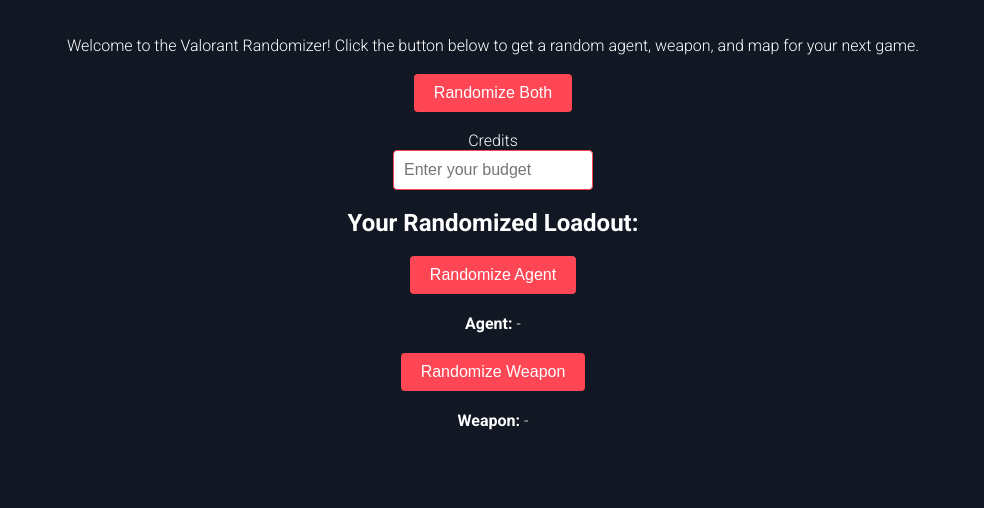
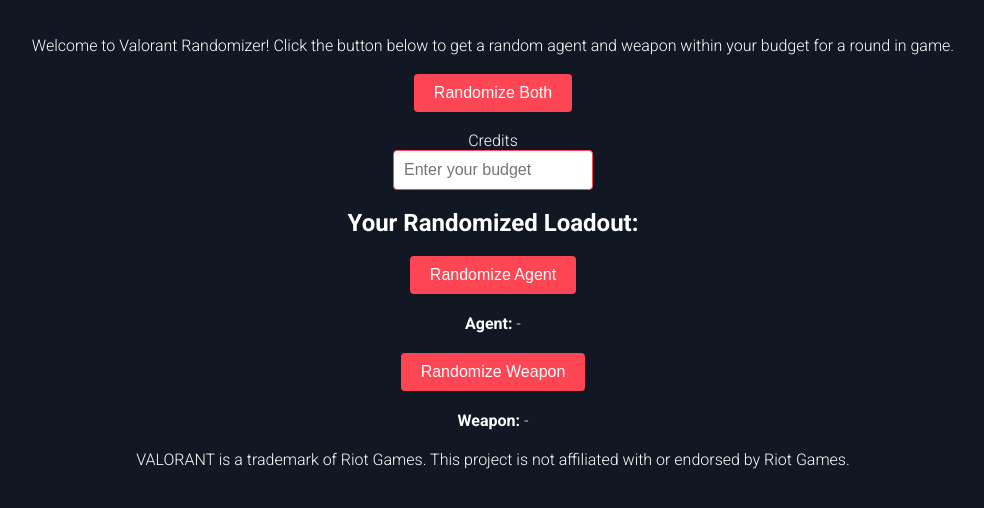
Before and after one commit to LudwigBooysen/ValorantRandomizer, a plain HTML site: page index.html in a window 1280 px wide. Shown: the part 70-578 px from the top of the page, without its empty margins (147-1131 px from the left). Drawn offline with Linux system fonts and the light colour scheme; no server answers.

Commit message:
Update index.html

```diff
--- a/index.html
+++ b/index.html
@@ -5,6 +5,7 @@
     <meta name="viewport" content="width=device-width, initial-scale=1.0">
     <title>Valorant Randomizer</title>
     <link rel="stylesheet" href="styles/styles.css"></link>
+    <link rel="icon" type="image/x-icon" href="https://img.icons8.com/?size=100&id=aUZxT3Erwill&format=png&color=000000">
 </head>
 <body>
 
@@ -14,7 +15,7 @@
 
         <br>
 
-        <p>Welcome to the Valorant Randomizer! Click the button below to get a random agent, weapon, and map for your next game.</p>
+        <p>Welcome to Valorant Randomizer! Click the button below to get a random agent and weapon within your budget for a round in game.</p>
 
         <br>
 
@@ -44,5 +45,10 @@
 
     <script src="scripts/script.js"></script>
 
+    <footer>
+        VALORANT is a trademark of Riot Games.
+        This project is not affiliated with or endorsed by Riot Games.
+    </footer>
+
 </body>
 </html>
```
